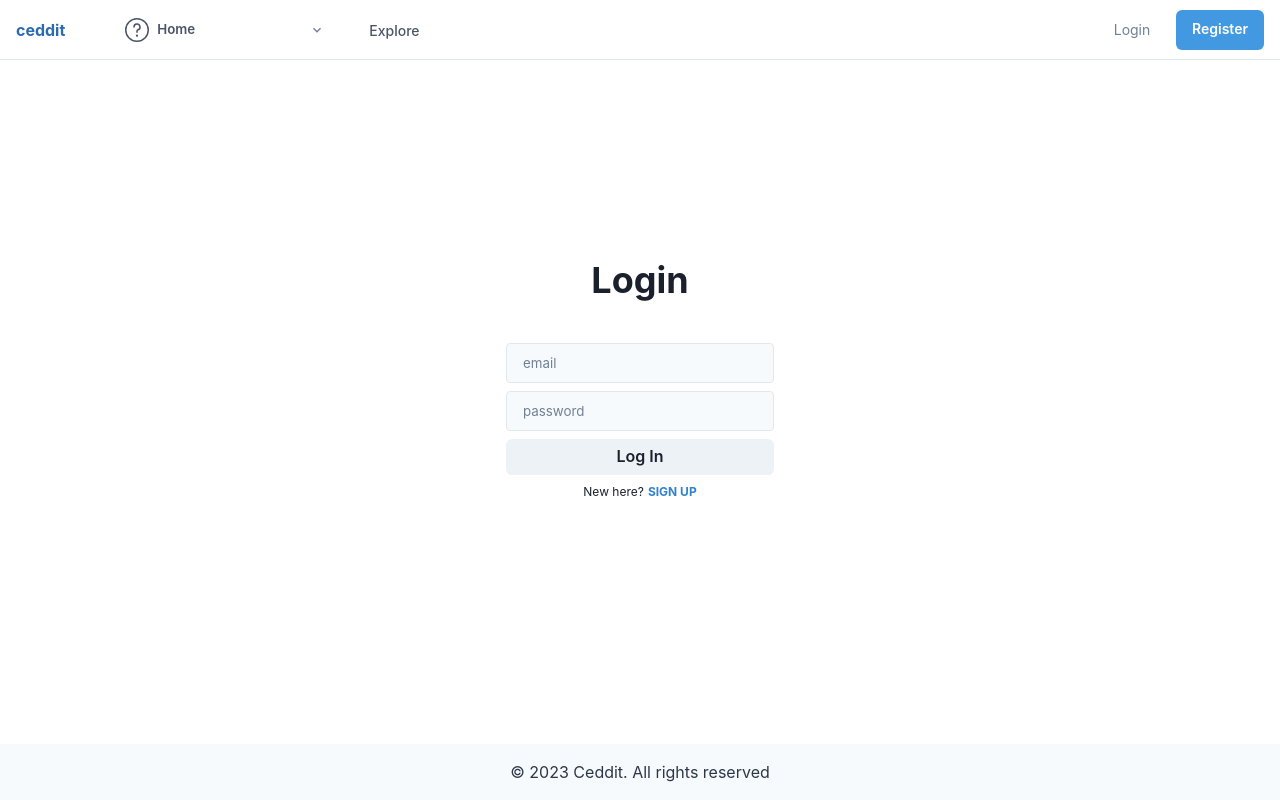
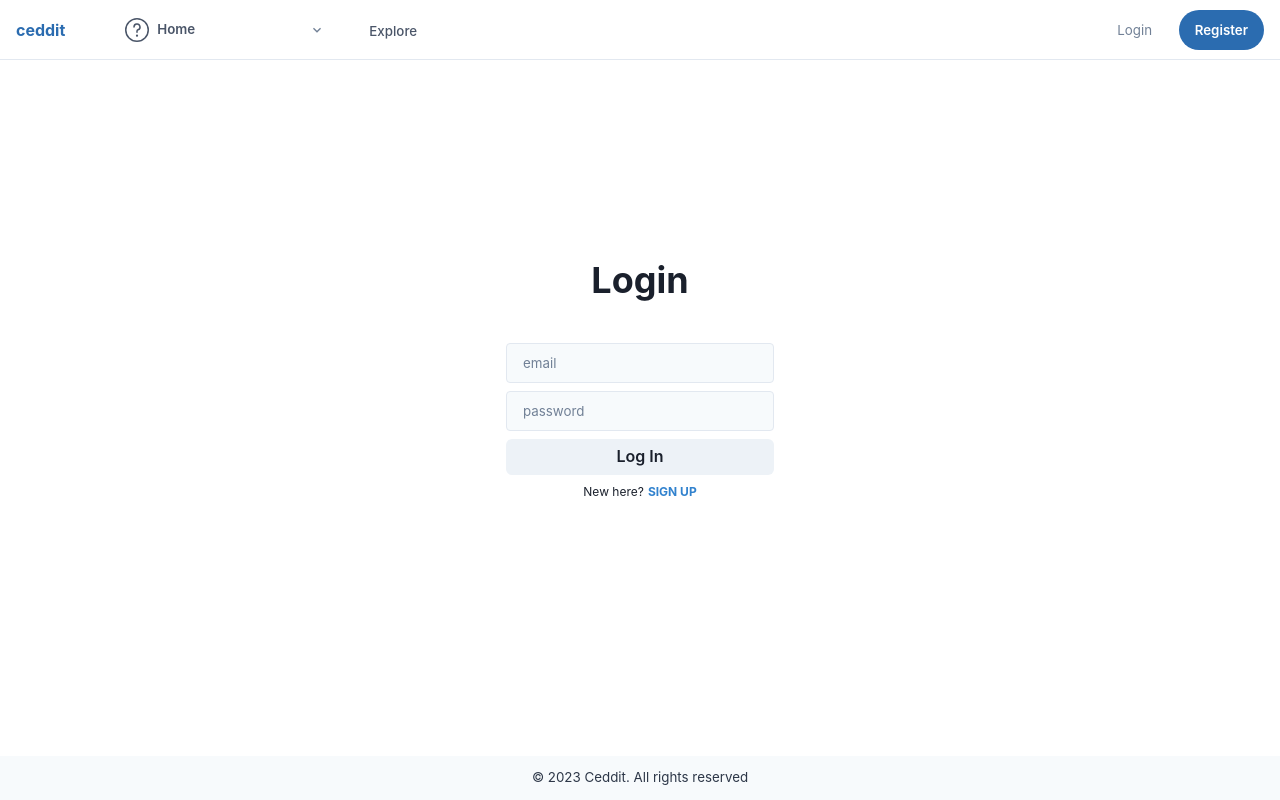
Before and after one commit to Devansh-365/ceddit, a React (Create React App) app in the folder client/: page /login in a window 1280 px wide. Built offline with nearby package versions, Linux system fonts and the light colour scheme.

Commit message:
feat: update ui

```diff
--- a/client/src/components/community/about.jsx
+++ b/client/src/components/community/about.jsx
@@ -17,6 +17,7 @@ import { Link } from "react-router-dom";
 import { HiOutlineDotsHorizontal } from "react-icons/hi";
 import { RiCakeLine } from "react-icons/ri";
 import { isLoggedIn } from "../../utils/auth";
+import moment from "moment";
 
 const About = ({ community }) => {
   const user = isLoggedIn();
@@ -82,8 +83,7 @@ const About = ({ community }) => {
                 <Text>{community?.subscribedBy?.length}</Text>
               </Flex>
               <Divider />
-              <Divider />
-              {/* <Flex
+              <Flex
                 align="center"
                 width="100%"
                 p={1}
@@ -91,15 +91,15 @@ const About = ({ community }) => {
                 fontSize="10pt"
               >
                 <Icon as={RiCakeLine} mr={2} fontSize={18} />
-                {communityData?.createdAt && (
+                {community?.createdAt && (
                   <Text>
                     Created{" "}
-                    {moment(
-                      new Date(communityData.createdAt!.seconds * 1000)
-                    ).format("MMM DD, YYYY")}
+                    {moment(new Date(community?.createdAt)).format(
+                      "MMM DD, YYYY"
+                    )}
                   </Text>
                 )}
-              </Flex> */}
+              </Flex>
               {user && (
                 <Link to={`/submit`}>
                   <Button mt={3} height="30px" w={"100%"}>
--- a/client/src/components/community/top-communities.jsx
+++ b/client/src/components/community/top-communities.jsx
@@ -53,7 +53,7 @@ export const TopCommunities = () => {
         bgGradient="linear-gradient(to bottom, rgba(0, 0, 0, 0), rgba(0, 0, 0, 0.75)),
         url('images/recCommsArt.png')"
       >
-        Top Communities
+        Explore Communities
       </Flex>
       <Flex direction="column">
         {!communities ? (
--- a/client/src/components/layout/footer.jsx
+++ b/client/src/components/layout/footer.jsx
@@ -69,11 +69,12 @@ export default function Footer() {
       <Container
         as={Stack}
         maxW={"6xl"}
-        py={4}
+        py={3}
         direction={{ base: "column", md: "row" }}
         spacing={4}
         justify={{ base: "center", md: "center" }}
         align={{ base: "center", md: "center" }}
+        fontSize={"10pt"}
       >
         {/* <Logo /> */}
         <Text>© {getCurrentYear()} Ceddit. All rights reserved</Text>
--- a/client/src/components/layout/navbar.jsx
+++ b/client/src/components/layout/navbar.jsx
@@ -72,6 +72,7 @@ export default function Navbar() {
             textAlign={useBreakpointValue({ base: "center", md: "left" })}
             fontFamily={"heading"}
             fontWeight={"bold"}
+            fontSize={"12pt"}
             color={useColorModeValue("blue.600", "blue.400")}
             as={"a"}
             href="/"
@@ -108,10 +109,10 @@ export default function Navbar() {
                   }
                 />
               </MenuButton>
-              <MenuList>
-                <MenuItem as={"a"} href={`/users/${user.userId}`}>
+              <MenuList fontSize={"10pt"}>
+                {/* <MenuItem as={"a"} href={`/users/${user.userId}`}>
                   Profile
-                </MenuItem>
+                </MenuItem> */}
                 <MenuItem>Explore</MenuItem>
                 <MenuDivider />
                 <MenuItem
@@ -135,7 +136,7 @@ export default function Navbar() {
           >
             <Button
               as={"a"}
-              fontSize={"sm"}
+              fontSize={"10pt"}
               fontWeight={400}
               variant={"link"}
               href={"/login"}
@@ -145,13 +146,14 @@ export default function Navbar() {
             <Button
               as={"a"}
               display={{ base: "none", md: "inline-flex" }}
-              fontSize={"sm"}
+              fontSize={"10pt"}
+              borderRadius={"full"}
               fontWeight={600}
               color={"white"}
-              bg={"blue.400"}
+              bg={"blue.600"}
               href={"/register"}
               _hover={{
-                bg: "blue.300",
+                bg: "blue.700",
               }}
             >
               Register
@@ -268,7 +270,7 @@ const DesktopNav = () => {
                 as="a"
                 p={2}
                 href={navItem.href ?? "#"}
-                fontSize={"sm"}
+                fontSize={"10pt"}
                 fontWeight={500}
                 color={linkColor}
                 _hover={{
--- a/client/src/components/modals/edit-post-model.jsx
+++ b/client/src/components/modals/edit-post-model.jsx
@@ -80,7 +80,7 @@ export const EditPostModel = ({ post }) => {
                   Content
                 </Text>
                 <Textarea
-                  name="bio"
+                  name="content"
                   defaultValue={post?.content}
                   onChange={onChange}
                   fontSize="10pt"
```
